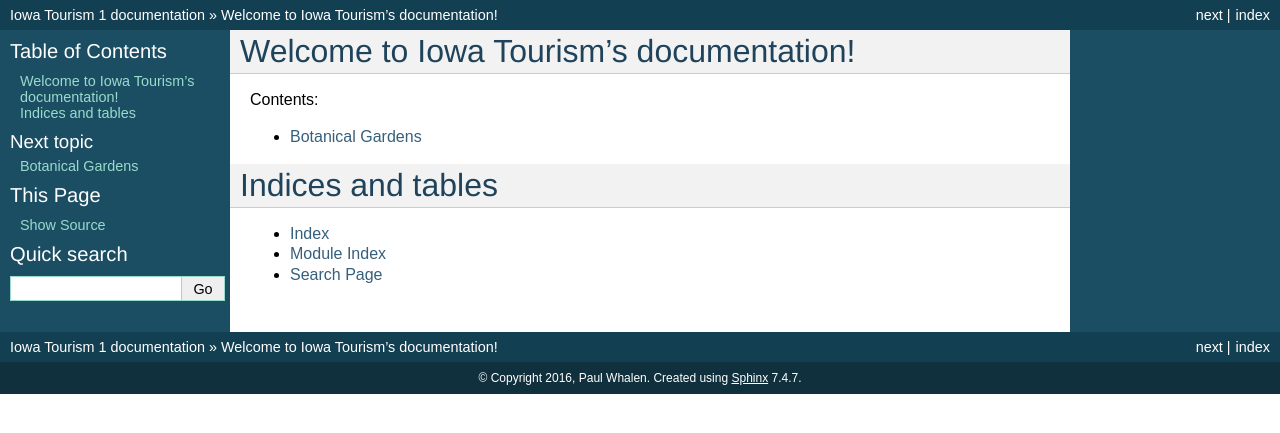
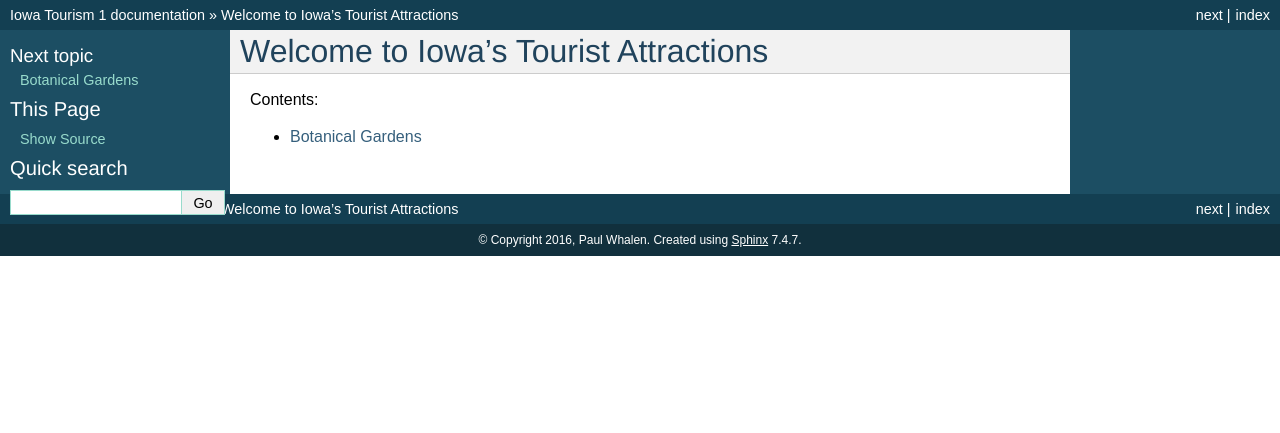
Before and after one commit to humblelittlewolf/Iowa-Tourism, a Sphinx documentation site: the page built from source/index.rst, in a window 1280 px wide. Shown: the top 433 px of the page. Built offline with Sphinx 7.4.7, drawn with Linux system fonts in a browser that asks for light colours.

Commit message:
changed title

```diff
--- a/source/index.rst
+++ b/source/index.rst
@@ -3,7 +3,7 @@
    You can adapt this file completely to your liking, but it should at least
    contain the root `toctree` directive.
 
-Welcome to Iowa Tourism's documentation!
+Welcome to Iowa's Tourist Attractions
 ========================================
 
 Contents:
@@ -12,13 +12,3 @@ Contents:
    :maxdepth: 2
 
    botanicalgarden/botanicalgarden.rst
-
-
-
-
-Indices and tables
-==================
-
-* :ref:`genindex`
-* :ref:`modindex`
-* :ref:`search`
```
